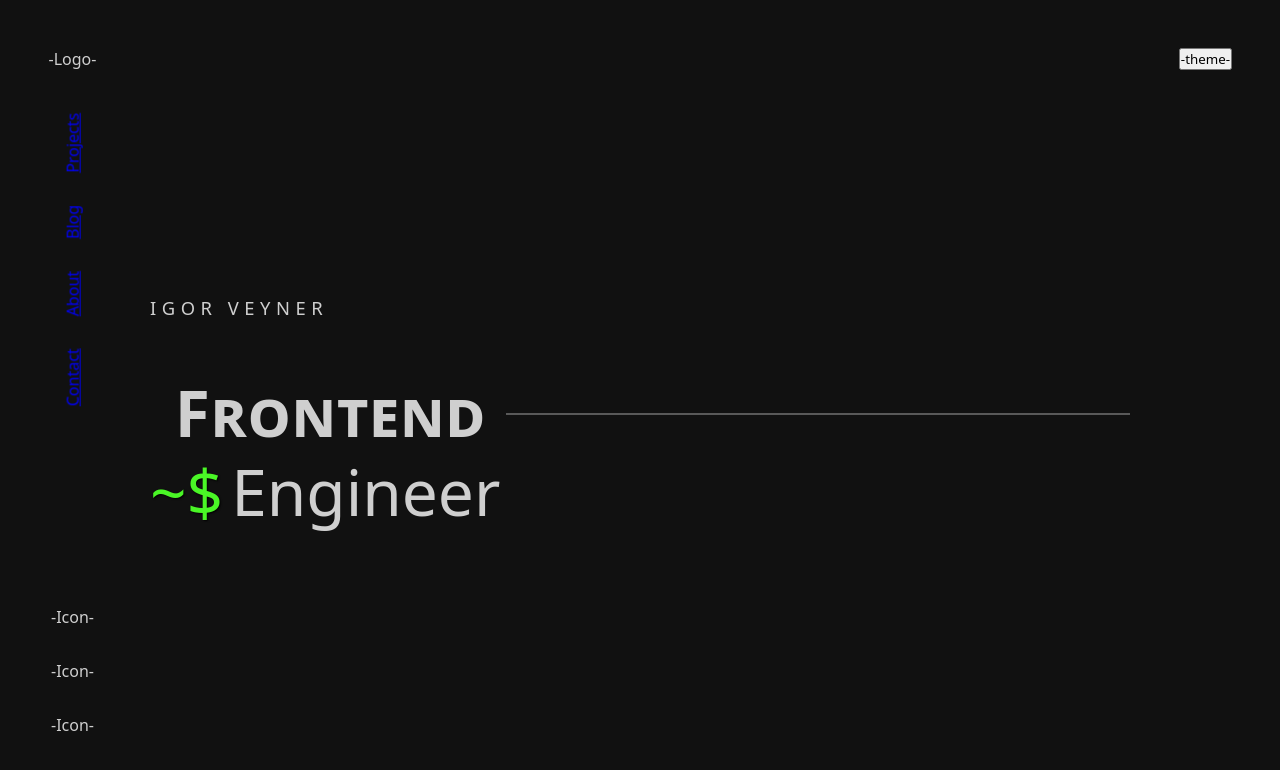
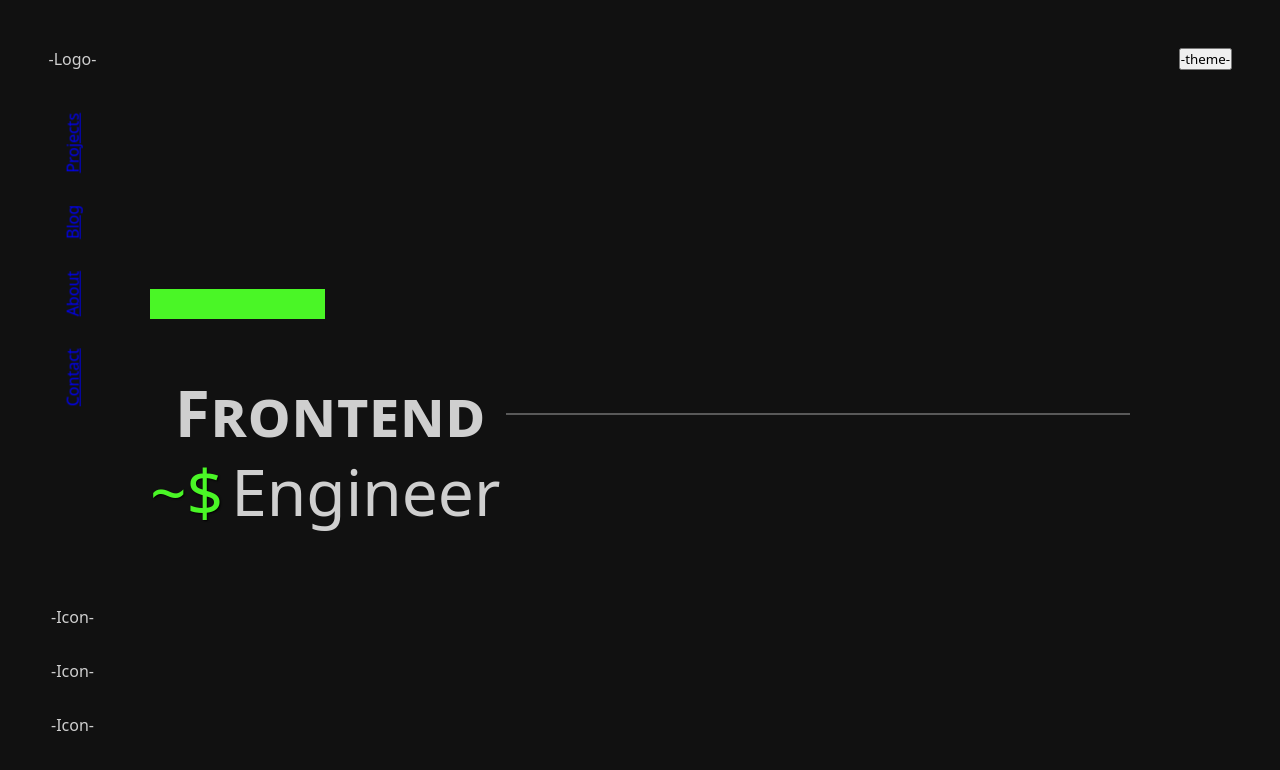
Before and after one commit to IgoVeyner/portfolio, a React (Create React App) app: page / in a window 1280 px wide. Shown: the top 770 px of the page. Built offline with nearby package versions, Linux system fonts and the light colour scheme.

Commit message:
move animation to correct css page

```diff
--- a/src/components/IntroText/index.css
+++ b/src/components/IntroText/index.css
@@ -101,8 +101,3 @@
     opacity: 100%;
   }
 }
-
-@keyframes reveal {
-  0% {left: 0px}
-  100% {left: -175px}
-}
--- /dev/null
+++ b/src/components/Name/index.css
@@ -0,0 +1,28 @@
+.name {
+  font-size: 1.15rem;
+  font-weight: 500;
+  text-transform: uppercase;
+  letter-spacing: .3em;
+}
+
+.name::before {
+  content: "";
+  background-color: var(--hexLinuxGreen);
+  width: 175px;
+  height: 30px;
+  display: block;
+  position: relative;
+  top: 24px;
+  left: 0px;
+  animation: reveal 3s forwards 1.5s;
+}
+
+.name-container {
+  margin-bottom: var(--space2XL);
+  overflow: hidden;
+}
+
+@keyframes reveal {
+  0% {left: 0px}
+  100% {left: -175px}
+}
```
